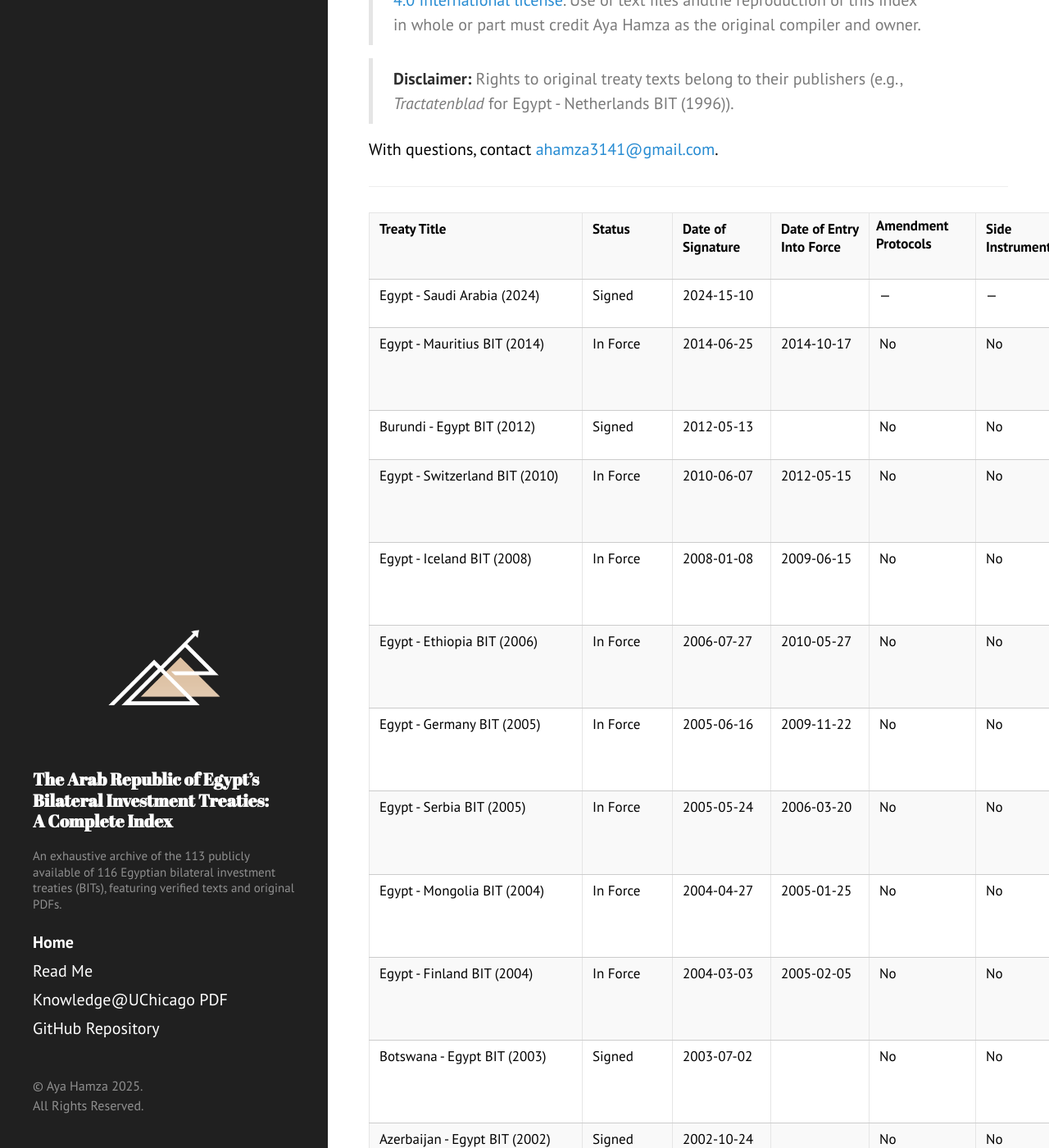
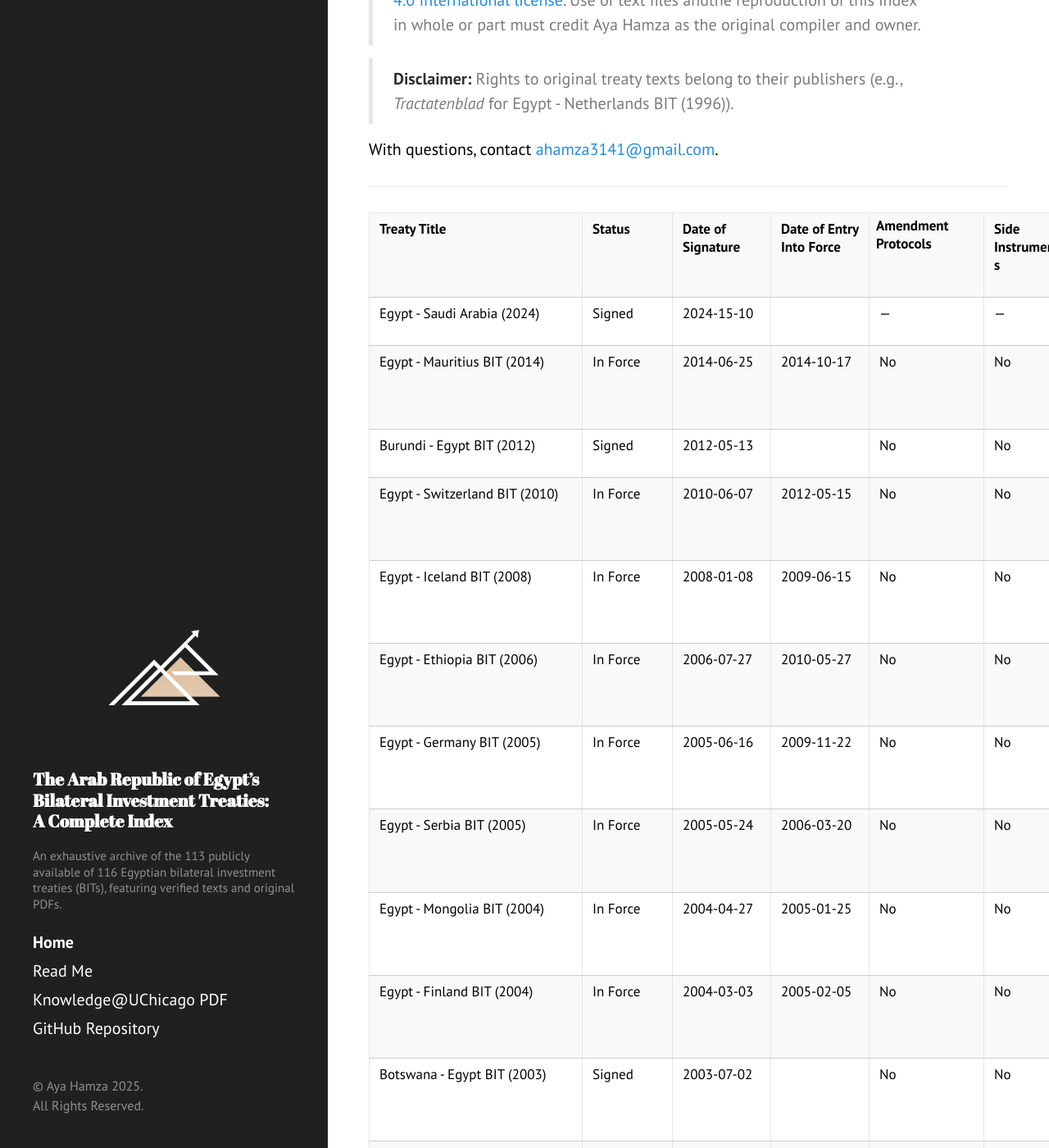
Before and after one commit to ayahamza1/MENABITs, a Jekyll site: the page built from index.md, in a window 1280 px wide and 1400 px high, scrolled down 470 px. Shown: the whole window at 82% size. Built offline with Jekyll 4.4.1, drawn with Linux system fonts in a browser that asks for light colours.

Commit message:
Update hyde.css

```diff
--- a/public/css/hyde.css
+++ b/public/css/hyde.css
@@ -222,23 +222,23 @@
 
 table th:nth-child(5),
 table td:nth-child(5) {
-  width: 6.5rem;
-  min-width: 6.5rem;
-  max-width: 6.5rem;
+  width: 7.0rem;
+  min-width: 7.0rem;
+  max-width: 7.0rem;
 }
 
 table th:nth-child(6),
 table td:nth-child(6) {
-  width: 6.5rem; /* previously missing - assuming Amendment Protocol is 6th */
-  min-width: 6.5rem;
-  max-width: 6.5rem;
+  width: 5.5rem;
+  min-width: 5.5rem;
+  max-width: 5.5rem;
   word-break: break-word;
   white-space: normal;
 }
 
 table th:nth-child(7),
 table td:nth-child(7) {
-  width: 5rem;
+  width: 4rem;
   text-align: center;
 }
 
```
